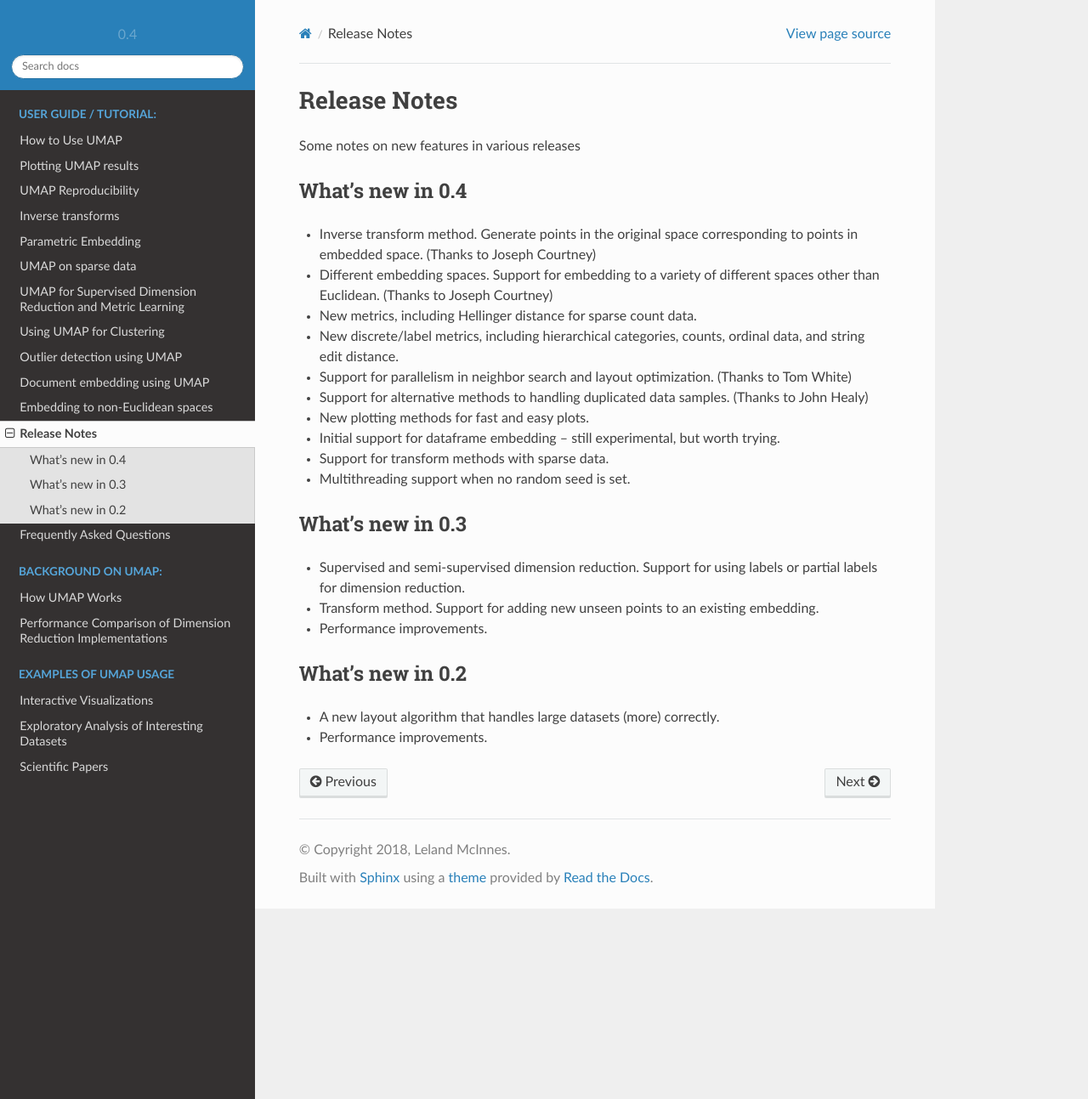
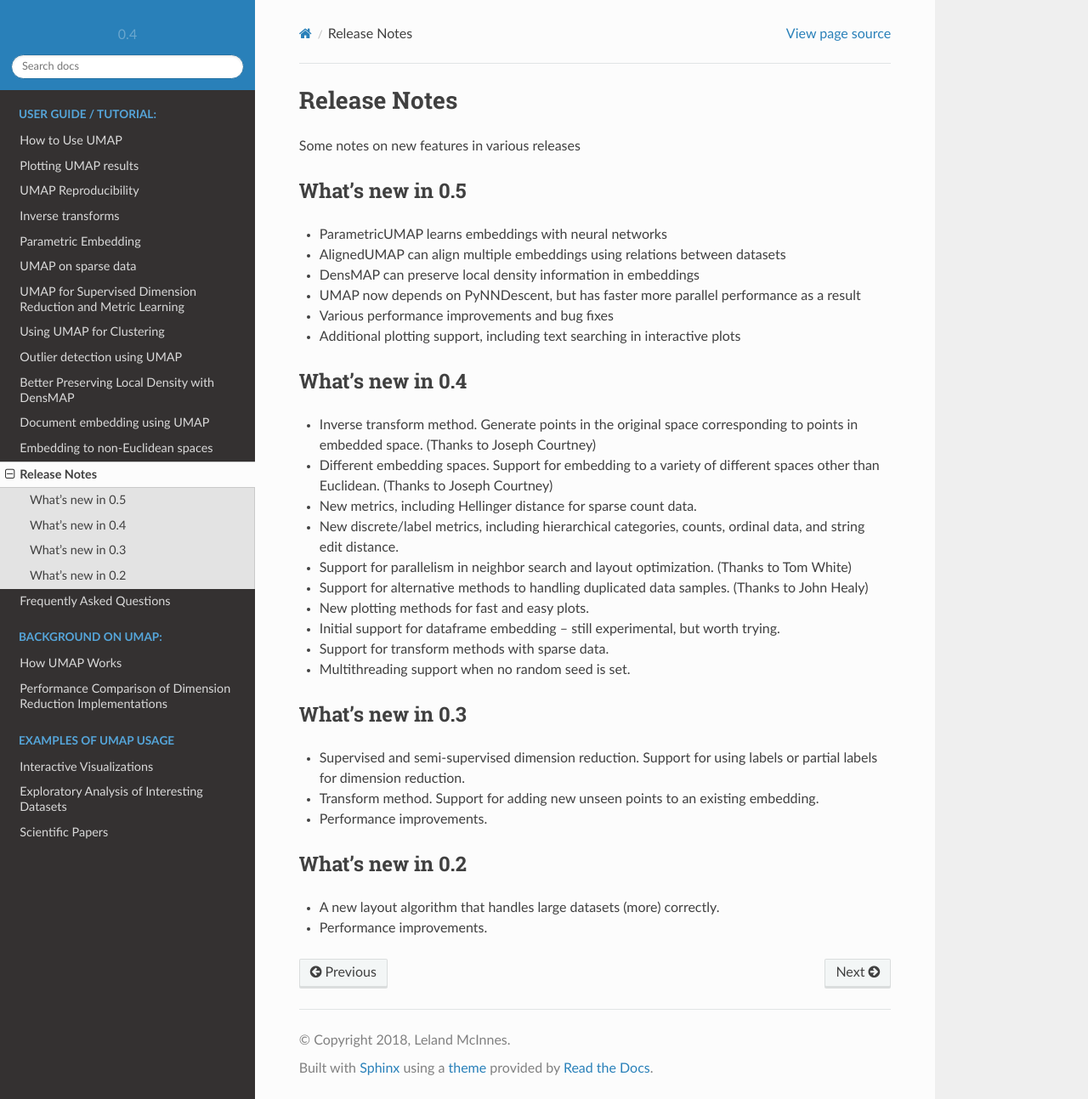
Before and after one commit to lmcinnes/umap, a Sphinx documentation site: the page built from doc/release_notes.rst, in a window 1280 px wide and 1293 px high. Shown: the whole window at 85% size. Built offline with Sphinx 7.4.7 and the Read the Docs theme 2.0.0, drawn with Linux system fonts in a browser that asks for light colours; pages that are not in the unit, such as notebooks, are missing from menus.

Commit message:
Add new docs to index

```diff
--- a/doc/index.rst
+++ b/doc/index.rst
@@ -46,7 +46,6 @@
     pip install umap-learn
 
 
-
 .. toctree::
    :maxdepth: 2
    :caption: User Guide / Tutorial:
@@ -62,8 +61,11 @@
    supervised
    clustering
    outliers
+   composing_models
+   densmap_demo
    document_embedding
    embedding_space
+   aligned_umap_politics_demo
    auto_examples/index'
    release_notes
    faq
--- a/doc/release_notes.rst
+++ b/doc/release_notes.rst
@@ -2,6 +2,16 @@
 =============
 
 Some notes on new features in various releases
+
+What's new in 0.5
+-----------------
+
+* ParametricUMAP learns embeddings with neural networks
+* AlignedUMAP can align multiple embeddings using relations between datasets
+* DensMAP can preserve local density information in embeddings
+* UMAP now depends on PyNNDescent, but has faster more parallel performance as a result
+* Various performance improvements and bug fixes
+* Additional plotting support, including text searching in interactive plots
 
 What's new in 0.4
 -----------------
```
